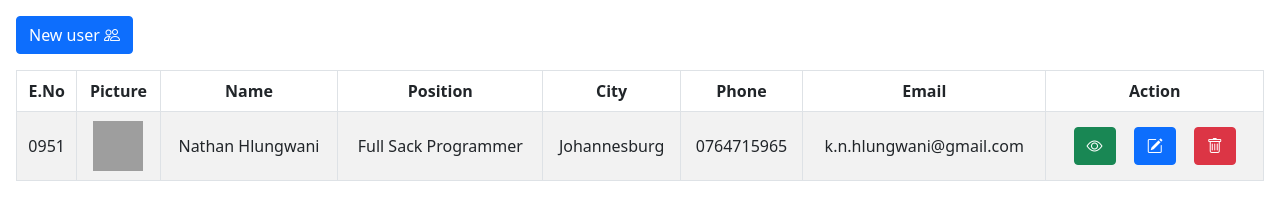
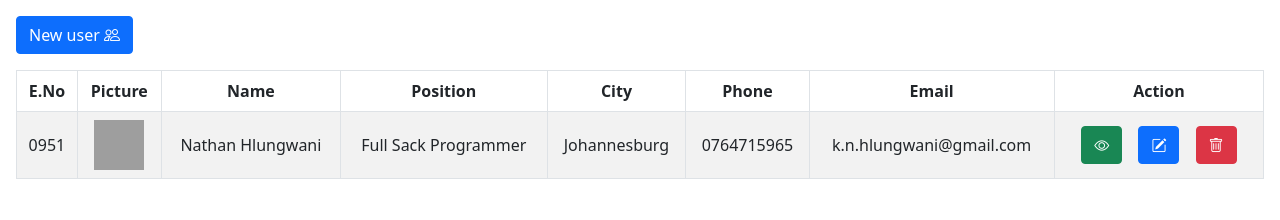
Before and after one commit to Nathandiv/sprint_project, a plain HTML site: page index.html in a window 1280 px wide. Drawn offline with nearby package versions, Linux system fonts and the light colour scheme; grey boxes are pictures that could not be loaded.

Commit message:
changed the font size

```diff
--- a/style.css
+++ b/style.css
@@ -3,5 +3,9 @@ table tr td {
 }
 
 td button {
-    margin: 7px;
+    margin: 6px;
 }
+
+td button i {
+    font-size: 15px;
+}
```
Also changed, not shown: index.html (+1 -0 lines).
